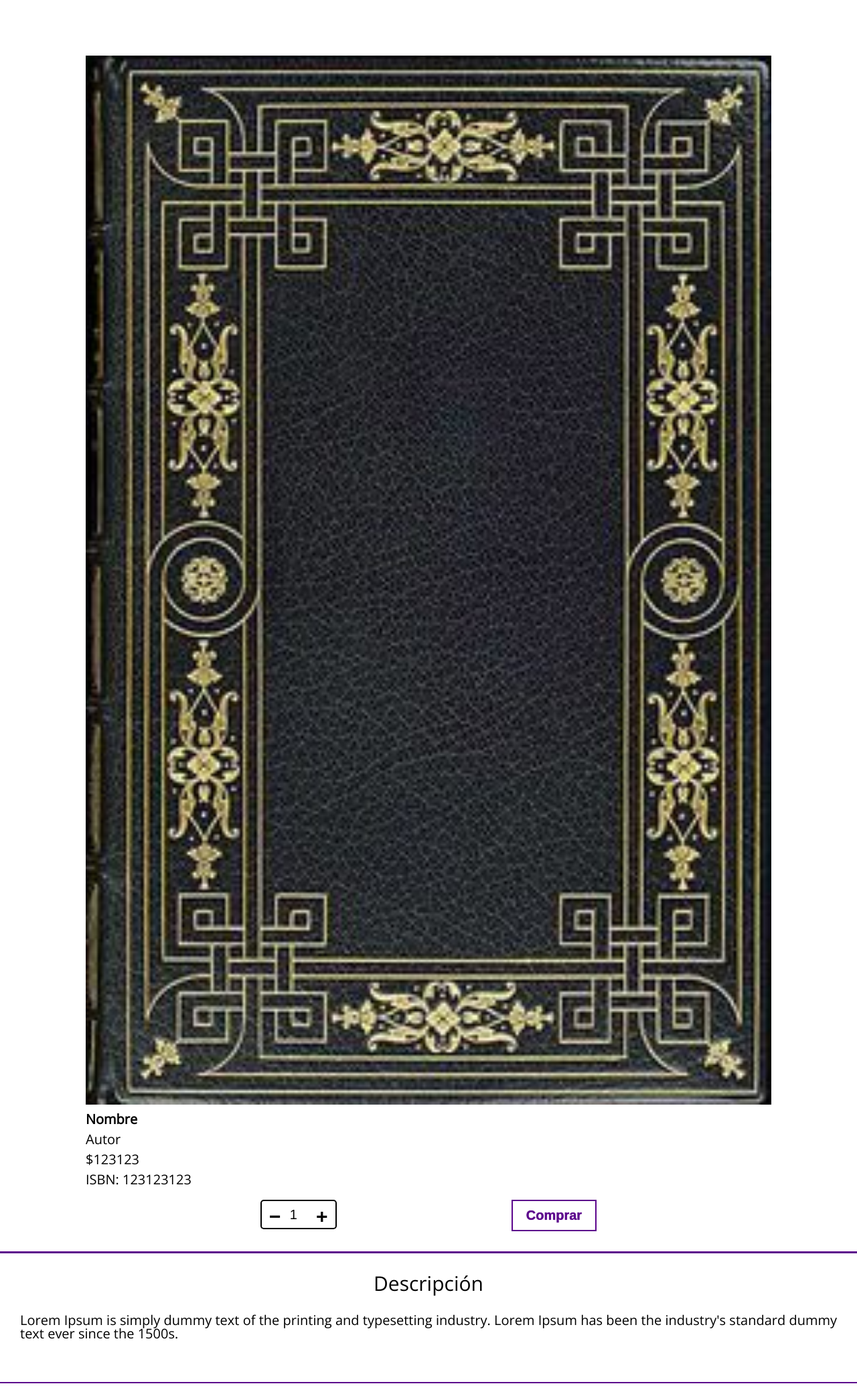
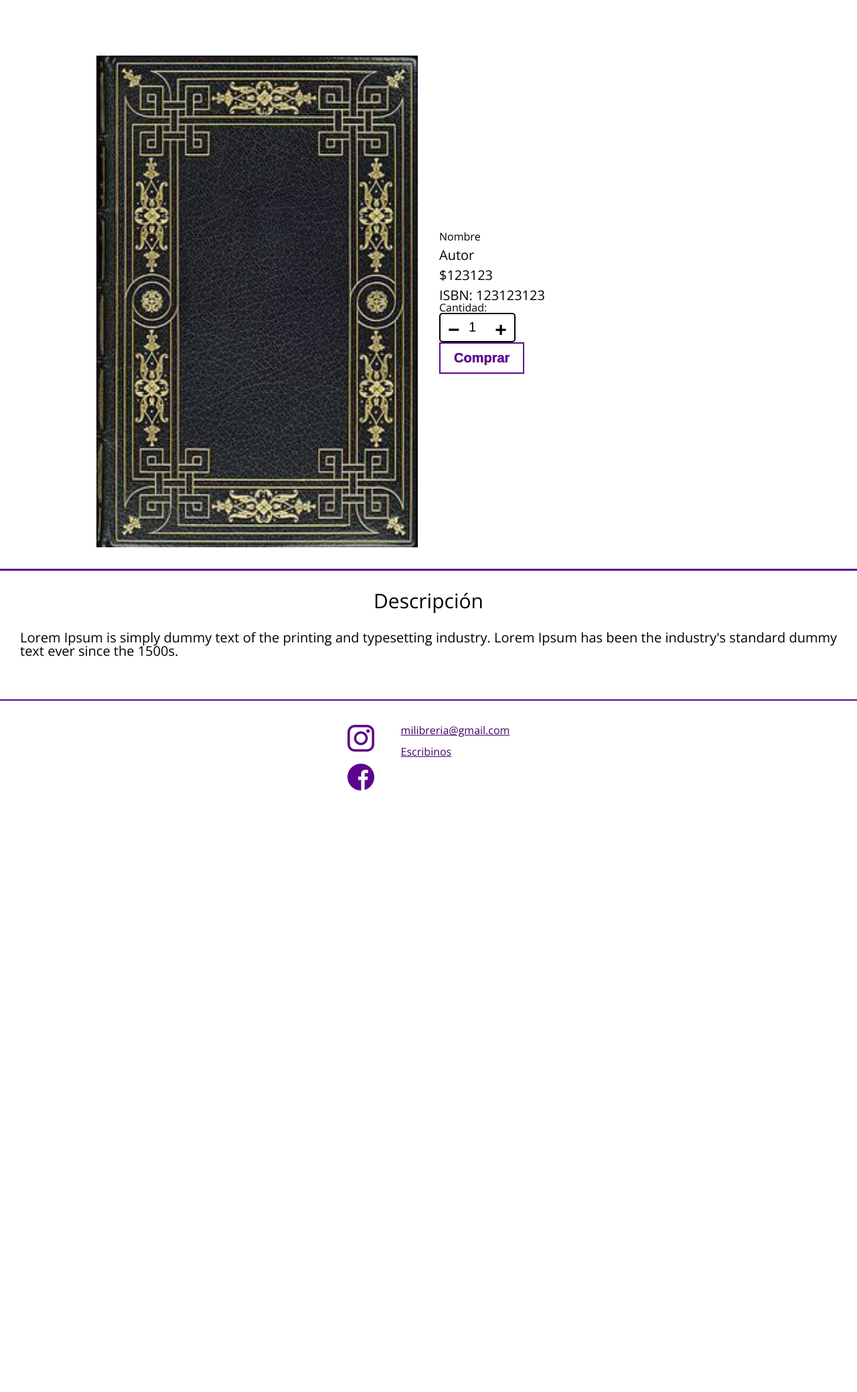
Before and after one commit to MatiasHerrneder/UNLu-PAW-Libreria, a PHP site: page /libro.html in a window 1280 px wide. Shown: the part 137-2215 px from the top of the page at 67% size. After the commit the page ends 1317 px from the top, so only its background shows below. Run offline with PHP 8.4, Linux system fonts and the light colour scheme.

Commit message:
fix contact y libro

```diff
--- a/contact.html
+++ b/contact.html
@@ -52,7 +52,7 @@
         <label for="correo">Correo *</label>
         <input class="form-input-text" type="email" id="correo" name="correo" required>
         <label for="asunto">Asunto</label>
-        <select class="form-input-text" id="asunto" name="asunto">
+        <select class="select-big" id="asunto" name="asunto">
             <option value="" disabled selected hidden>Elegí una opción</option>
             <option value="opcion1">Opcion1</option>
             <option value="opcion2">Opcion2</option>
--- a/css/libro.css
+++ b/css/libro.css
@@ -22,7 +22,7 @@ h1 {
 
 
 .section-book > article > * {
-    width: 80vw;
+    width: 80%;
 }
 
 .section-book > article > figure img {
@@ -65,3 +65,25 @@ h1 {
     font-size: 20px;
     text-align: justify;
 }
+
+@media(min-width: 700px) {
+    .section-book > article {
+        display: flex;
+        flex-flow: row;
+        margin: 0 1rem;
+        gap: 2rem;
+        justify-content: center;
+    }
+
+    .book-info {
+        max-width: 30rem;
+    }
+
+    .section-book > article > figure {
+        max-width: 30rem;
+    }
+
+    .section-book > article > figure img {
+
+    }
+}
--- a/libro.html
+++ b/libro.html
@@ -50,6 +50,7 @@
         <figure>
           <img src="img/libro.jpg" alt="Portada del libro">
         </figure>
+        <section class="book-info">
           <h3>Nombre</h3>
           <p>Autor</p>
           <p>$123123</p>
@@ -63,6 +64,7 @@
             </div>
             <button type="submit" class="button-submit">Comprar</button>
           </form>
+        </section>
       </article>
     </section>
     <section class="section-description">
```
Also changed, not shown: FOOTER_EJEMPLO.html (deleted, +0 -34 lines), HEADER_EJEMPLO.html (deleted, +0 -37 lines), css/contact.css (+9 -4 lines).
